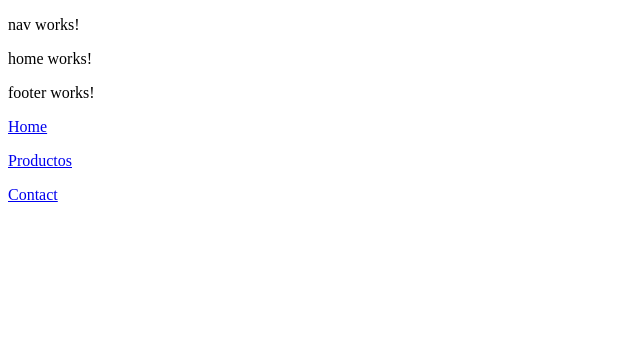
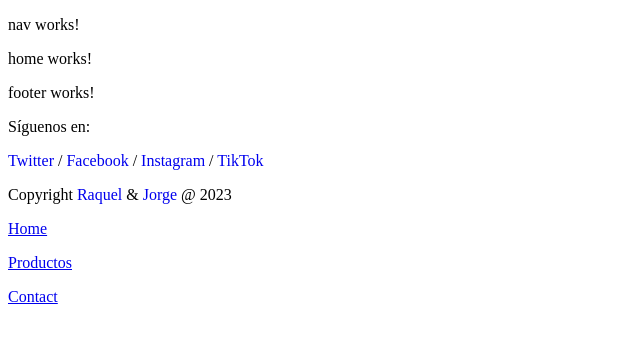
Before and after one commit to Giorx90/tienda-discos, an Angular app in the folder tienda-discos/: page /home in a window 1280 px wide. Shown: the top 340 px of the page, without its empty margins (0-640 px from the left). Built offline with nearby package versions, Linux system fonts and the light colour scheme.

Commit message:
footer#1.0

```diff
--- a/tienda-discos/src/app/components/footer/footer.component.html
+++ b/tienda-discos/src/app/components/footer/footer.component.html
@@ -1 +1,4 @@
 <p>footer works!</p>
+<p>Síguenos en:</p>
+<p><a href="https://twitter.com/?lang=es">Twitter</a> / <a href="https://es-es.facebook.com/">Facebook</a> / <a href="https://www.instagram.com/">Instagram</a> / <a href="https://www.tiktok.com/es/">TikTok</a></p>
+<p>Copyright <a href="https://github.com/Rakelika">Raquel</a> & <a href="https://github.com/Giorx90">Jorge</a> @ {{year | date: "YYYY"}}</p>
--- a/tienda-discos/src/app/components/footer/footer.component.scss
+++ b/tienda-discos/src/app/components/footer/footer.component.scss
@@ -0,0 +1,3 @@
+*{
+    text-decoration: none;
+}
--- a/tienda-discos/src/app/components/footer/footer.component.ts
+++ b/tienda-discos/src/app/components/footer/footer.component.ts
@@ -7,4 +7,6 @@ import { Component } from '@angular/core';
 })
 export class FooterComponent {
 
+  year: number = Date.now()
+
 }
```
